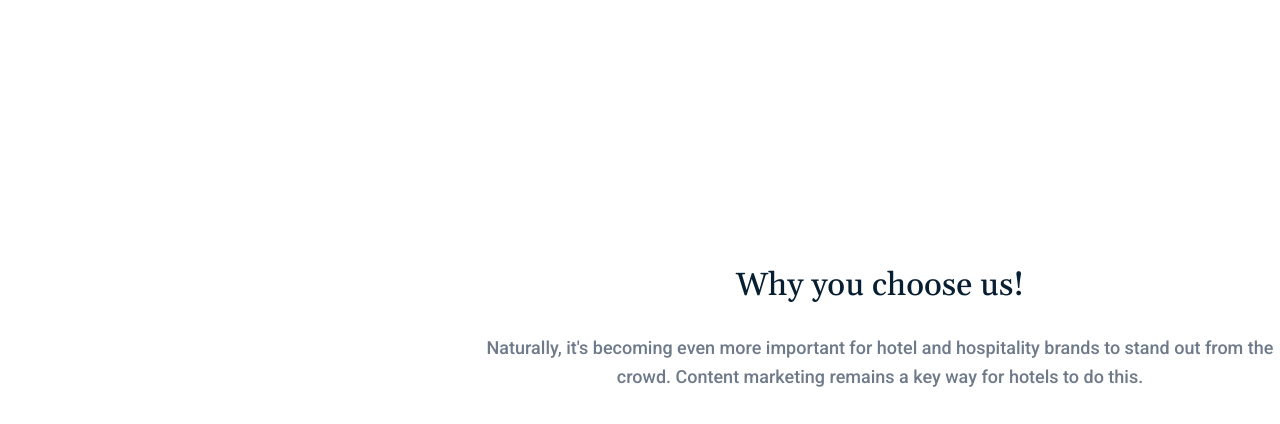
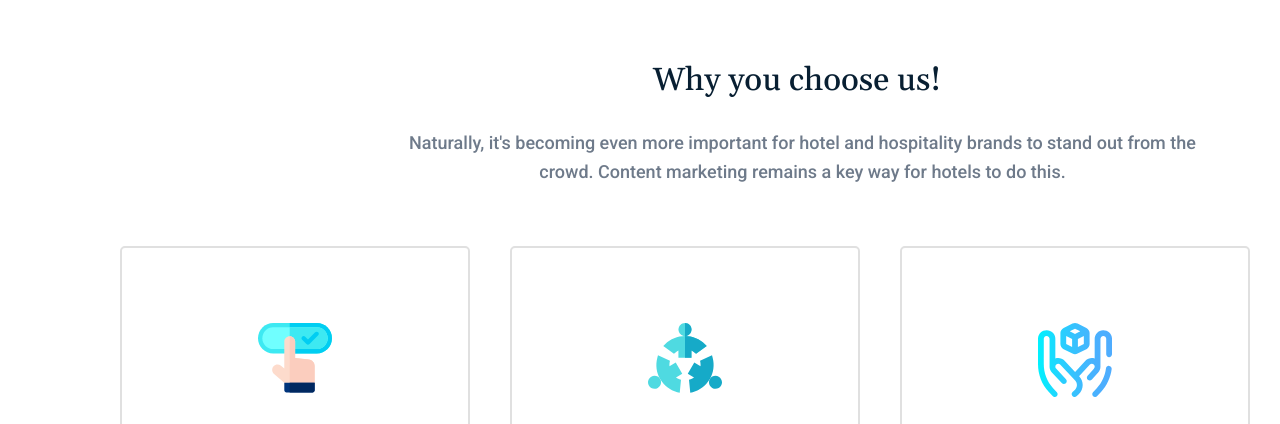
Before and after one commit to VityaL89/WebProgramming2kurs1, a plain HTML site: page index.html in a window 1280 px wide. Shown: the part 1354-1778 px from the top of the page. Drawn offline with Linux system fonts and the light colour scheme.

Commit message:
fix: corrected features header offsets and alignment

```diff
--- a/style.css
+++ b/style.css
@@ -450,19 +450,20 @@ header a.btn {
     font-size: 32px;
     font-weight: 500;
     color: #081F32;
-    margin-top:140px;
+    margin-top: -205px;
     text-align: center;
     line-height: 1.4;
+    margin-left: -166px;
 }
 .features-header p {
     font-size: 18px;
     color: #6E7A8A;
-    font-weight: 400px;
     margin: 0 auto 60px;
     line-height: 1.6;
     margin-top:25px;
     text-align: center;
     letter-spacing: 0;
+    margin-left: -155px;
 }
 
 .features-grid {
```
